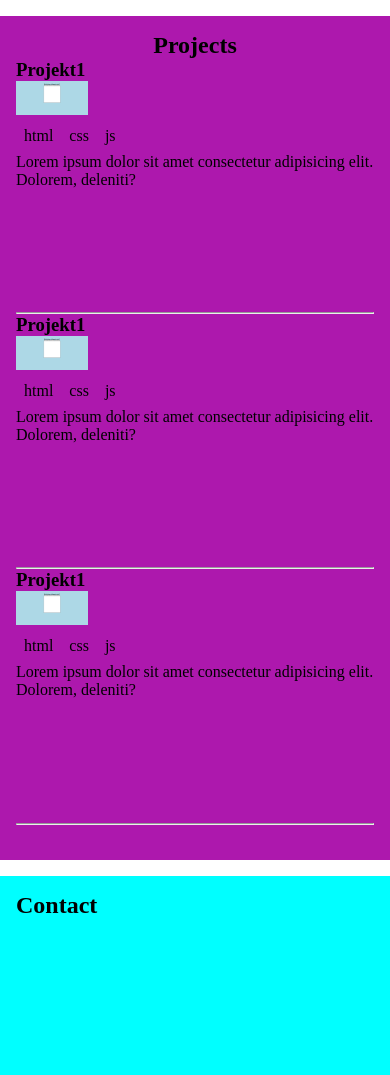
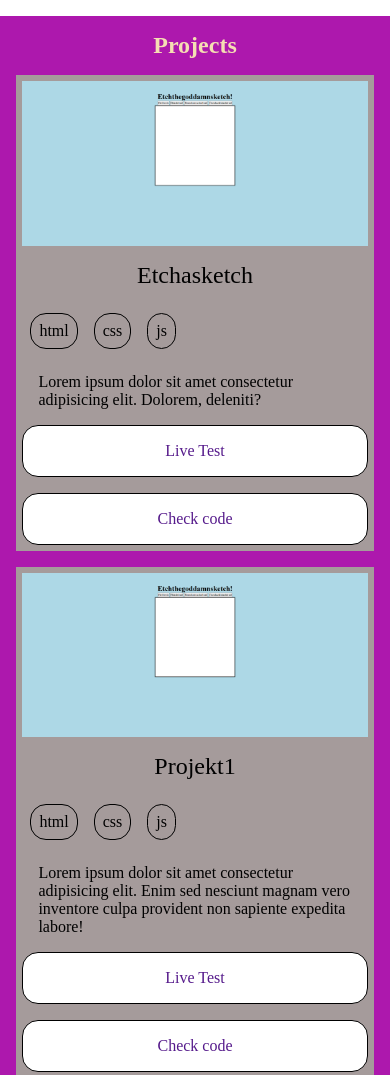
Before and after one commit to DenisImamovicc/Basic-portfolio-NOT-USED, a plain HTML site: page index.html in a window 390 px wide. Shown: the part 860-1935 px from the top of the page. Drawn offline with Linux system fonts and the light colour scheme.

Commit message:
Done with css portion of This section
will need to fine adjust and add media queries after all the sections are done.

```diff
--- a/index.html
+++ b/index.html
@@ -31,35 +31,40 @@
         <section id="projects-section">
             <h2 id="projects-section-titel">Projects</h1>
                 <div class="project-tile">
-                    <h3>Projekt1</h3>
                     <img src="images/Projekt 1.png" alt="" class="project-img">
-                    <ul class="project-tools-list"><li>html</li>
-                        <li>css</li>
-                        <li>js</li>
+                    <h3 class="project-titel">Etchasketch</h3>
+                    <ul class="project-tools-list">
+                         <li class="tool">html</li>
+                         <li class="tool">css</li>
+                         <li class="tool">js</li>
                     </ul>
-                    <p>Lorem ipsum dolor sit amet consectetur adipisicing elit. Dolorem, deleniti?</p>
+                    <p class="project-p">Lorem ipsum dolor sit amet consectetur adipisicing elit. Dolorem, deleniti?</p>
+                    <li class="project-buttons"><a href=""class="button-link">Live Test</a></li>
+                    <li class="project-buttons"><a href=""class="button-link">Check code</a></li>
 
-                </div><hr>
+                </div>
                 <div class="project-tile">
-                    <h3>Projekt1</h3>
                     <img src="images/Projekt 1.png" alt="" class="project-img">
-                    <ul class="project-tools-list"><li>html</li>
-                        <li>css</li>
-                        <li>js</li>
+                    <h3 class="project-titel">Projekt1</h3>
+                    <ul class="project-tools-list"> <li class="tool">html</li>
+                         <li class="tool">css</li>
+                         <li class="tool">js</li>
                     </ul>
-                    <p>Lorem ipsum dolor sit amet consectetur adipisicing elit. Dolorem, deleniti?</p>
-
-                </div><hr>
+                    <p class="project-p">Lorem ipsum dolor sit amet consectetur adipisicing elit. Enim sed nesciunt magnam vero inventore culpa provident non sapiente expedita labore!</p>
+                    <li class="project-buttons"><a href="" class="button-link">Live Test</a></li>
+                    <li class="project-buttons"><a href="" class="button-link">Check code</a></li>
+                </div>
                 <div class="project-tile">
-                    <h3>Projekt1</h3>
                     <img src="images/Projekt 1.png" alt="" class="project-img">
-                    <ul class="project-tools-list"><li>html</li>
-                        <li>css</li>
-                        <li>js</li>
+                    <h3 class="project-titel">Projekt1</h3>
+                    <ul class="project-tools-list"> <li class="tool">html</li>
+                         <li class="tool">css</li>
+                         <li class="tool">js</li>
                     </ul>
-                    <p>Lorem ipsum dolor sit amet consectetur adipisicing elit. Dolorem, deleniti?</p>
-
-                </div><hr>
+                    <p class="project-p">Lorem ipsum dolor sit amet consectetur adipisicing elit. Dolorem, deleniti?</p>
+                    <li class="project-buttons"><a href="" class="button-link">Live Test</a></li>
+                    <li class="project-buttons"><a href="" class="button-link">Check code</a></li>
+                </div>
         </section>
         <section id="contact-section"">
             <h2 id=" contact-section"-titel">Contact</h1>
--- a/style.css
+++ b/style.css
@@ -39,6 +39,14 @@ body::-webkit-scrollbar {
 
 }
 
+section {
+    height: 100vh;
+    width: 100vw;
+    background-color: aqua;
+    margin: 1rem 0rem 1rem 0rem;
+    padding: 1rem;
+}
+
 #welcome-section {
     display: flex;
     text-align: center;
@@ -75,46 +83,102 @@ body::-webkit-scrollbar {
 
 #projects-section{
     background-color: rgb(173, 24, 173);
+    height: auto;
 }
 
 #projects-section-titel{
     text-align: center;
+    color: wheat;
+    margin-bottom: 1rem;
 }
 
+.project-titel{
+    margin: 1rem;
+    font-size: 1.5rem;
+    font-weight: lighter;
+}
 .project-tile{
-    min-height: 30vh;
+    min-height: auto;
+    display: flex;
+    flex-direction: column;
+    text-align: center;
+    /* background-image: url(images/Projekt\ 1.png); */
+    background-color: rgb(165, 155, 155);
+    background-position: center;
+    background-size: cover;
+    margin-bottom: 1rem;
+    padding: 0.4em;
+
+
 }
+
+/* .project-tile:hover{
+
+} */
 
 .project-img{
     height: auto;
-    width: 20%;
+    width: 100%;
 }
 
 .project-tools-list{
     display: flex;
+    background-color: inherit;
+}
+
+.project-buttons{
+
+    margin: 0rem;
+    margin-bottom: 1rem;
+    background-color: white;
+    color: black;
+    border: 1px solid black;
+    border-radius: 1rem;
+}
+
+.project-buttons:last-of-type{
+    margin-bottom: 0rem;
+}
+
+.project-buttons:hover{
+    background-color: lightblue;
+}
+
+.button-link{
+    padding: 1rem;
+}
+
+.project-p{
+    margin: 1rem;
+    text-align: start;
 }
 
 li {
     list-style: none;
     margin: 0.5rem;
+
+}
+
+.tool{
+    border: 1px solid black;
+    padding: 0.5rem;
+    border-radius: 1rem;
+}
+
+.tool:hover{
+    background-color: lightblue;
 }
 
 a {
     text-decoration: none;
-
+    display: inline-block;
+    width: 100%;
+    height: 100%;
     /* margin: 1rem; */
 }
 
-h2 {
-    top: ;
-}
 
-section {
-    height: 100vh;
-    width: 100vw;
-    background-color: aqua;
-    margin: 1rem 0rem 1rem 0rem;
-    padding: 1rem;
-}
 
-@media screen and () {}
+/* @media screen and () {
+
+} */
```
